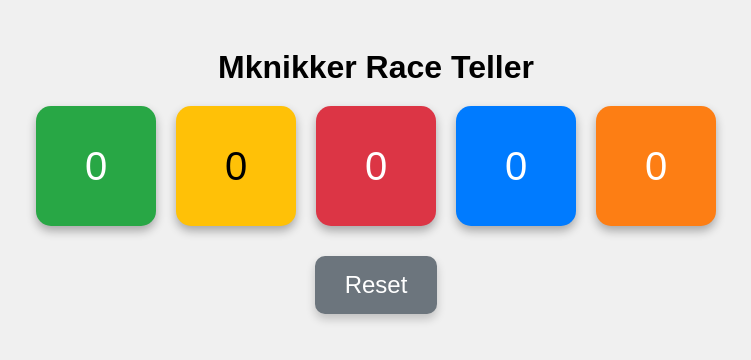
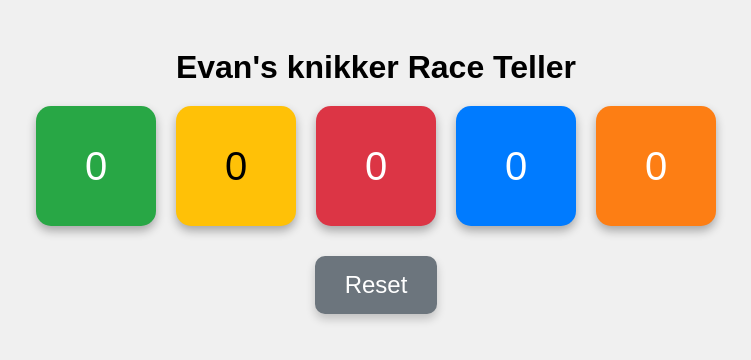
Before and after one commit to vincepall/Knikkerbaan, a plain HTML site: page index.html in a window 1280 px wide. Shown: the whole page, without its empty margins (264-1015 px from the left). Drawn offline with Linux system fonts and the light colour scheme.

Commit message:
Update index.html

```diff
--- a/index.html
+++ b/index.html
@@ -96,7 +96,7 @@
 </head>
 <body>
 
-<h1>Mknikker Race Teller</h1>
+<h1>Evan's knikker Race Teller</h1>
 
 <div class="blokjes-container">
   <div class="blok" id="green">0</div>
```
